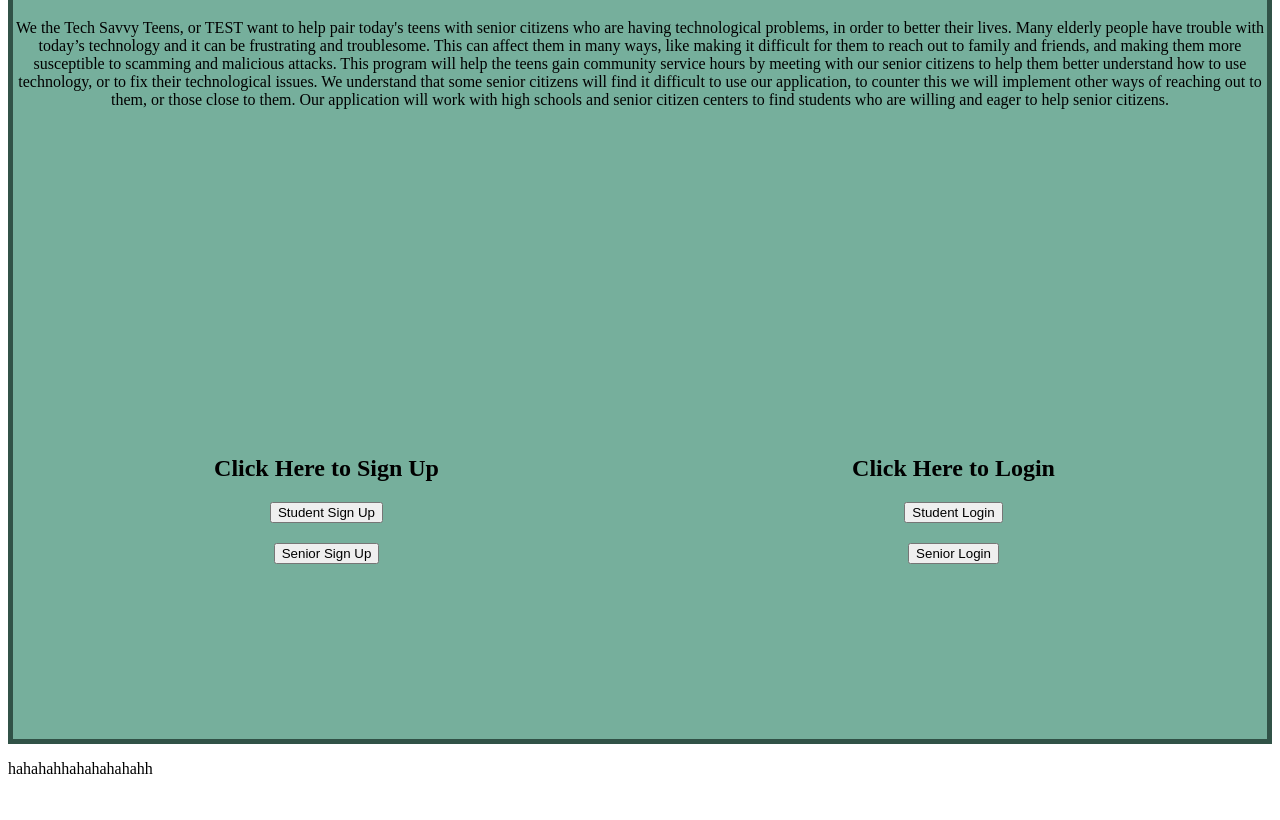
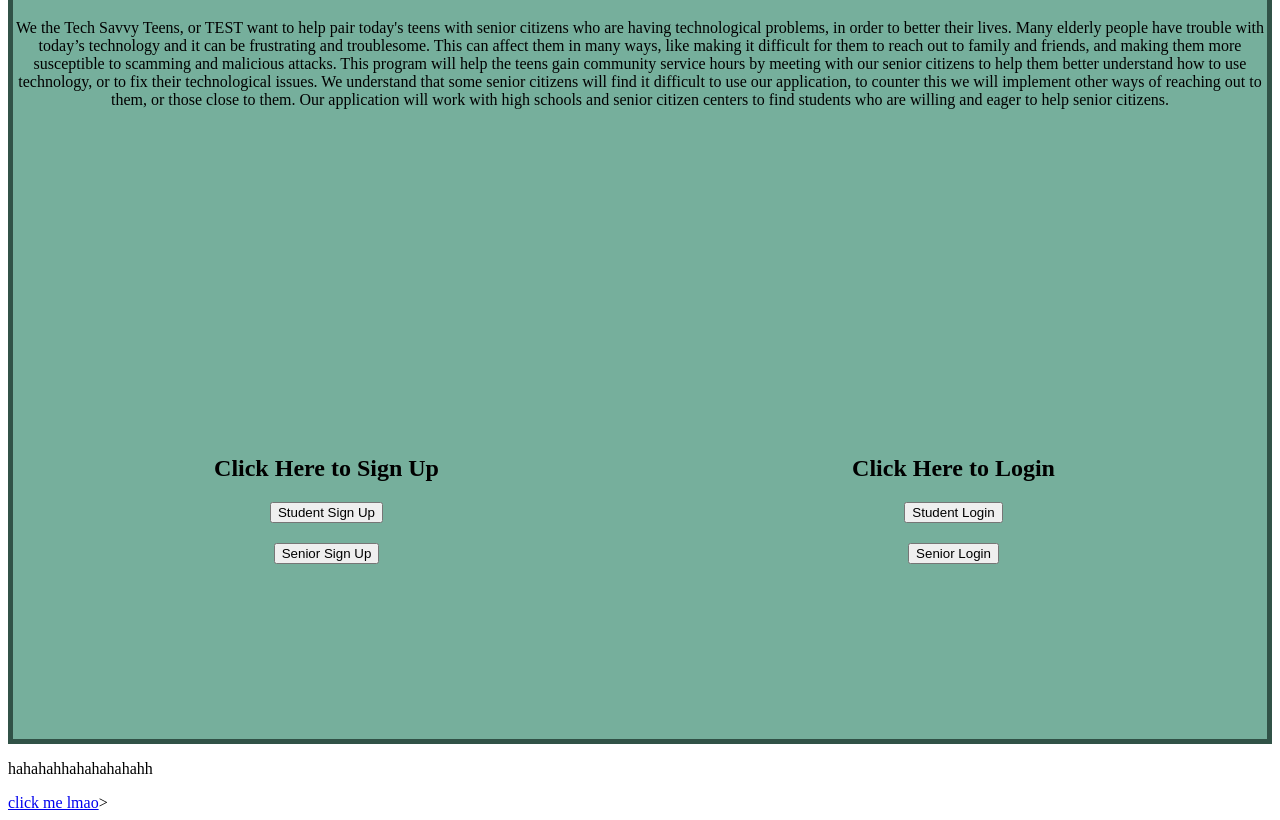
Before and after one commit to sbielak2021/sbielak2021.github.io, a plain HTML site: page index.html in a window 1280 px wide. Shown: the part 74-894 px from the top of the page. Before the commit the page ends 868 px from the top, so only its background shows below. Drawn offline with Linux system fonts and the light colour scheme.

Commit message:
Uploaded stuff for final SWEN 101 project

```diff
--- a/index.html
+++ b/index.html
@@ -35,7 +35,7 @@
     </div>
 
     <p> hahahahhahahahahahh</p>
-    <a href = "Pages/Senior/SeniorCalendar.html" value = "click me lmao">
+    <a href = "Pages/Senior/SeniorCalendar.html">click me lmao</a>>
 
   </body>
 </html>
```
